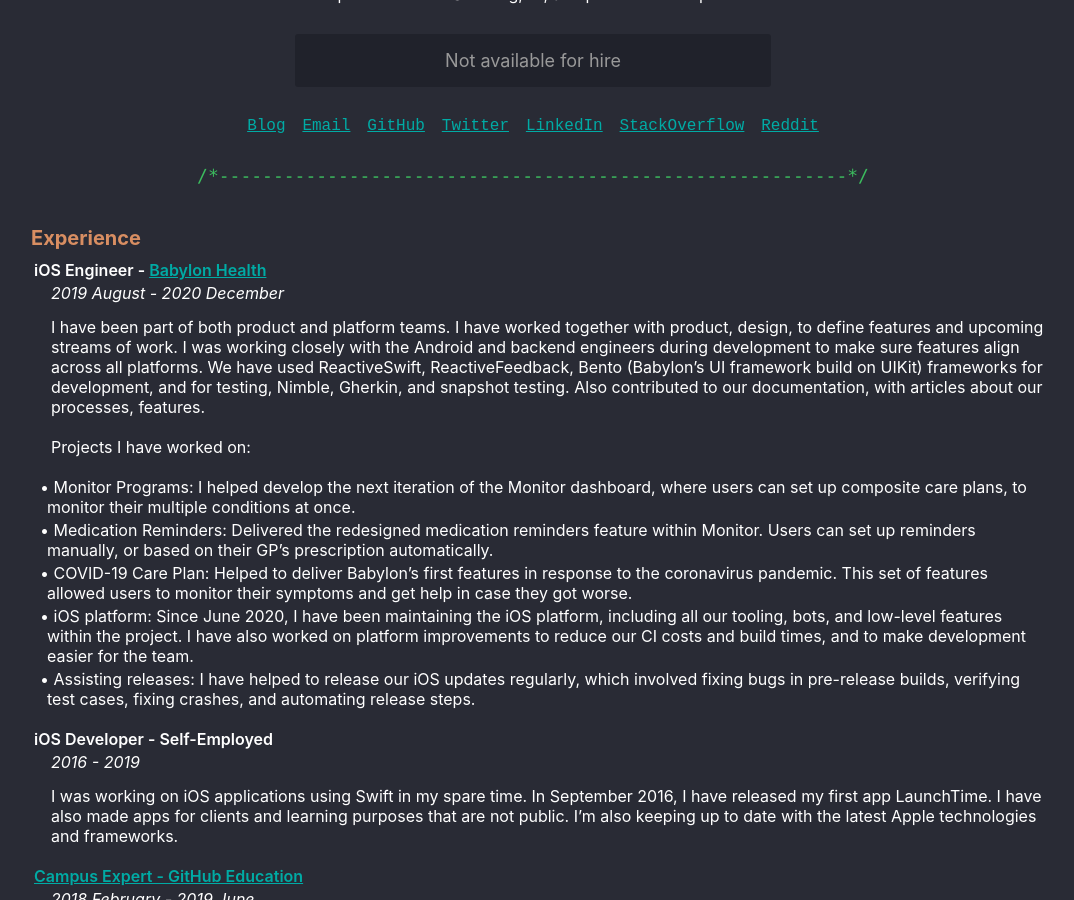
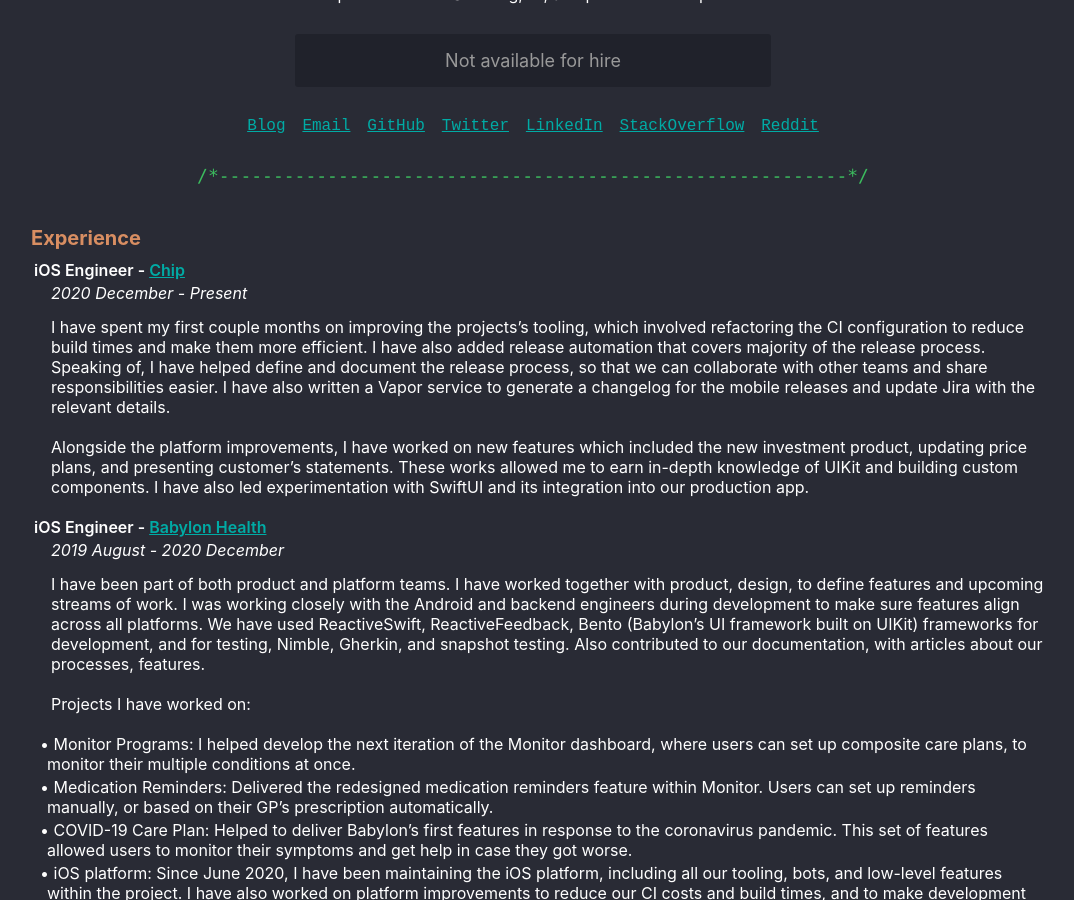
Before and after one commit to sdaniel55/sdaniel55.github.io, a Jekyll site: the page built from index.md, in a window 1280 px wide and 900 px high, scrolled down 375 px. Shown: the whole window, without its empty margins (107-1181 px from the left). Built offline with Jekyll 4.4.1, drawn with Linux system fonts in a browser that asks for light colours.

Commit message:
Added Chip

```diff
--- a/_data/experiences.yml
+++ b/_data/experiences.yml
@@ -1,7 +1,13 @@
+- title: "iOS Engineer - [Chip](https://getchip.uk)"
+  date: "2020 December - Present"
+  description: |
+    I have spent my first couple months on improving the projects’s tooling, which involved refactoring the CI configuration to reduce build times and make them more efficient. I have also added release automation that covers majority of the release process. Speaking of, I have helped define and document the release process, so that we can collaborate with other teams and share responsibilities easier. I have also written a Vapor service to generate a changelog for the mobile releases and update Jira with the relevant details.
+
+    Alongside the platform improvements, I have worked on new features which included the new investment product, updating price plans, and presenting customer’s statements. These works allowed me to earn in-depth knowledge of UIKit and building custom components. I have also led experimentation with SwiftUI and its integration into our production app.
 - title: "iOS Engineer - [Babylon Health](https://babylonhealth.com)"
   date: "2019 August - 2020 December"
   description: |
-    I have been part of both product and platform teams. I have worked together with product, design, to define features and upcoming streams of work. I was working closely with the Android and backend engineers during development to make sure features align across all platforms. We have used ReactiveSwift, ReactiveFeedback, Bento (Babylon’s UI framework build on UIKit) frameworks for development, and for testing, Nimble, Gherkin, and snapshot testing. Also contributed to our documentation, with articles about our processes, features.
+    I have been part of both product and platform teams. I have worked together with product, design, to define features and upcoming streams of work. I was working closely with the Android and backend engineers during development to make sure features align across all platforms. We have used ReactiveSwift, ReactiveFeedback, Bento (Babylon’s UI framework built on UIKit) frameworks for development, and for testing, Nimble, Gherkin, and snapshot testing. Also contributed to our documentation, with articles about our processes, features.
 
     Projects I have worked on:
     - Monitor Programs: I helped develop the next iteration of the Monitor dashboard, where users can set up composite care plans, to monitor their multiple conditions at once.
```
